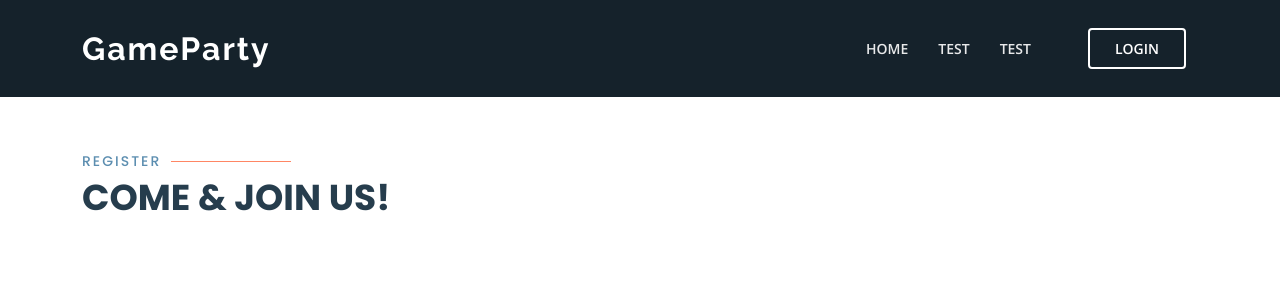
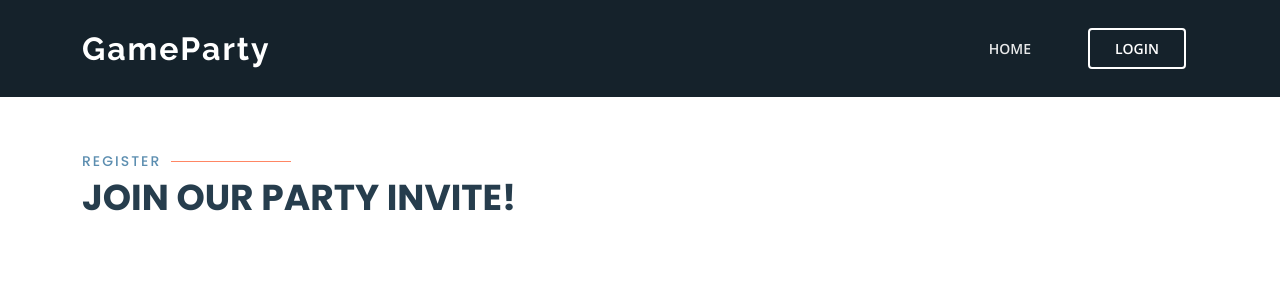
Before and after one commit to Kesheon/MinimumViableProduct, a Flask app: page /register in a window 1280 px wide. Shown: the top 287 px of the page. Run offline with Flask 3, Linux system fonts and the light colour scheme; some libraries are stand-ins or nearby versions.

Commit message:
conditional links, hostevent on navbar for store users

```diff
--- a/templates/register.html
+++ b/templates/register.html
@@ -6,13 +6,17 @@
 <header id="header" class="margin-top"><!--a margin top, because fixed top overlaps the header2 "Register" in the block bodysection-->
   <div class="container d-flex align-items-center justify-content-between">
     <h1 class="logo"><a href="{{ url_for('index') }}">GameParty</a></h1>
-    <!-- Uncomment below if you prefer to use an image logo -->
-    <!-- <a href="index.html" class="logo"><img src="static/img/logo.png" alt="" class="img-fluid"></a>-->
     <nav id="navbar" class="navbar">
       <ul>
         <li><a class="nav-link" href="{{ url_for('index') }}">Home</a></li>
-        <li><a class="nav-link" href="#">test</a></li>
-        <li><a class="nav-link" href="#">test</a></li>
+        {% if current_user.isStore %}
+        <li><a class="nav-link" href="{{ url_for('hostEvent') }}">Host An Event</a></li>
+        {% else %}
+        {% endif %}
+        {% if current_user.isPersonalProfile %}
+        <li><a class="nav-link" href="#">Join An Event</a></li>
+        {% else %}
+        {% endif %}
         {% if current_user.is_authenticated %}
         <li><a class="getstarted" href="{{ url_for('logout') }}">Logout</a></li>
         {% else %}
@@ -33,7 +37,7 @@
 	<div class="container" data-aos="fade-up">
 		<div class=" section-title">
 			<h2>Register</h2>
-			<p>Come & Join Us!</p>
+			<p>Join Our Party Invite!</p>
 		</div>
 		<div class="row d-flex justify-content-center align-items-center h-100">
 			<div class="col">
@@ -41,7 +45,7 @@
 					<div class="row g-0">
 						<div class="col-xl-6 d-none d-xl-block">
 							<!--A photo needs to be 1280x1920 or bigger (preferably "Tall" photos) to make it a good fit for the register page. Even so, some photos that meet the size requirements may still not be good fits- it just depends.-->
-							<img src="https://lh3.googleusercontent.com/2UZ-vU7l22vDDYT-YkLrmk2ajqOEq1rCnrB2cpEGyqNwuV2WmEp39H2qjcmsUiQ-ynBkKHq5jMqmRPEpIcupWj6DwHzCmsB4t8_OcoXjNGZZIW1Fi2NK_JEYC13Q3zrdRg1D-cJS=w2400"alt="Sample photo" class="img-fluid" style="border-top-left-radius: .25rem; border-bottom-left-radius: .25rem;" />
+							<img src="https://lh3.googleusercontent.com/aDeJiRFDWk1QOKmqHETaKya8Hr_m-7TPlvO21LH9X-TXGI1kG9gBux6Z5yAYnzukYn02LlloO3RG9FdGzDSdaqWwBvctxXuEZKOIGT5eiLkJ2yUsQ20ZdAKajJMvbFFoM-5VzuII=w2400"alt="Sample photo" class="img-fluid" style="border-top-left-radius: .25rem; border-bottom-left-radius: .25rem;" />
 						</div>
 						<div class="col-xl-6">
 							<div class="card-body p-md-5 text-black">
```
